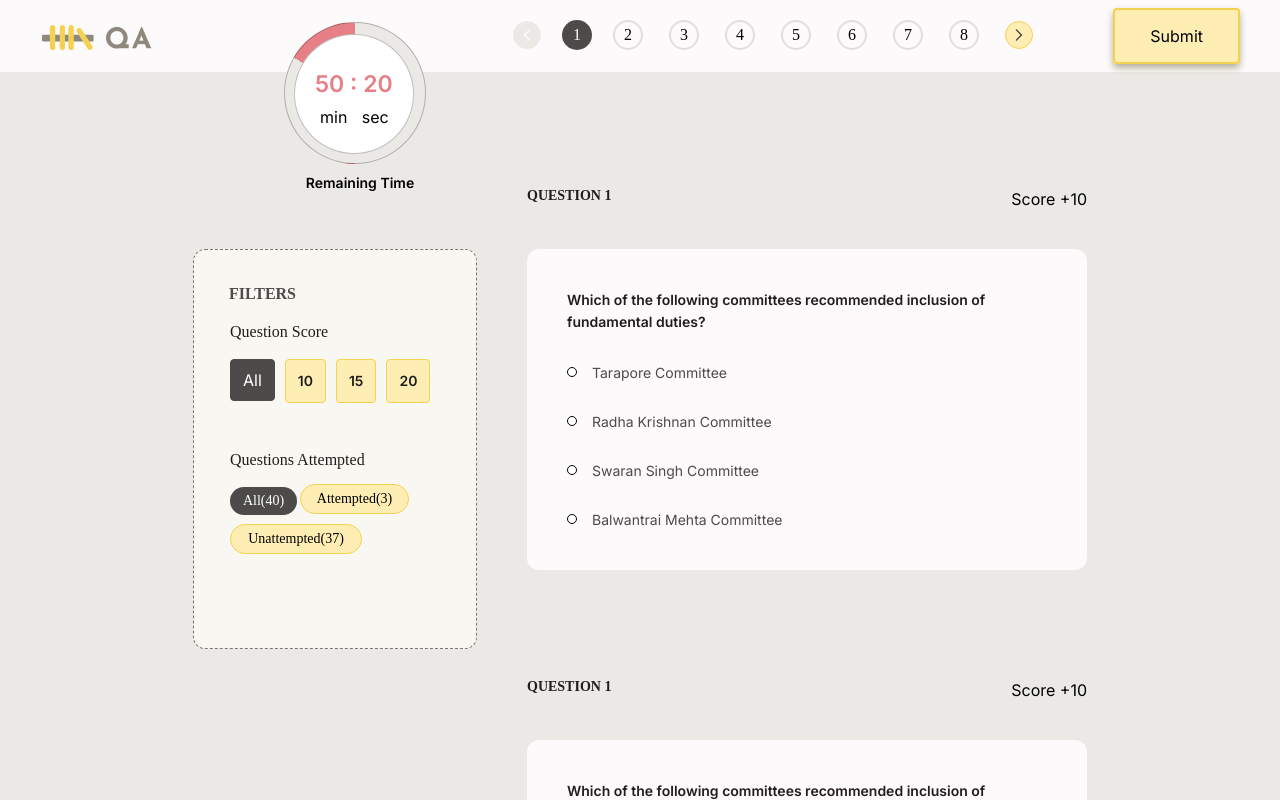
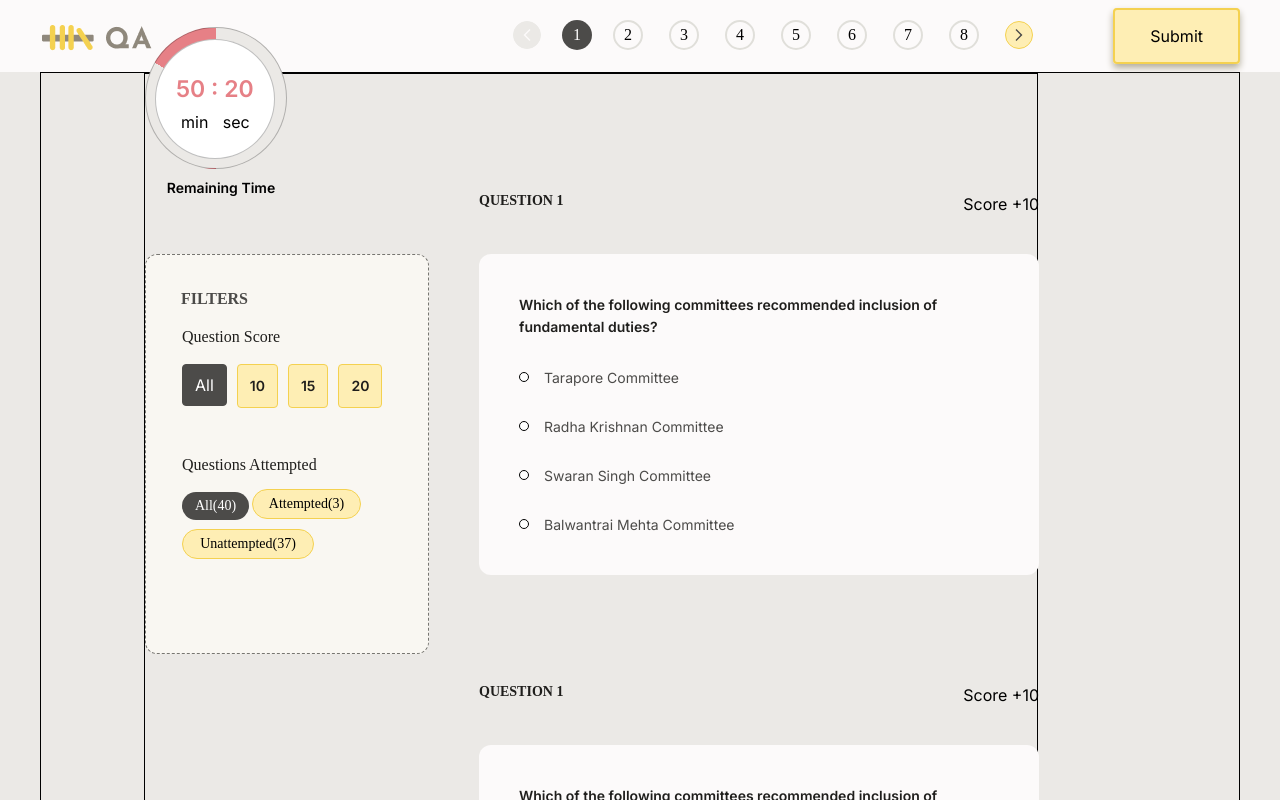
Before and after one commit to tannukumari14/assessment-platform, a Next.js app: page /component in a window 1280 px wide. Shown: the top 800 px of the page. Built offline with nearby package versions, Linux system fonts and the light colour scheme; a web font is replaced by a local one.

Commit message:
portal css

```diff
--- a/app/Portal.js
+++ b/app/Portal.js
@@ -4,7 +4,6 @@ import "./Portal.css";
 const Portal = () => {
     return (
         <>
-            <div className="portalMain">
             <h2 className="portal">MCQ Test Portal</h2>
             <div className="border">
                 <div className="portal-border">
@@ -45,7 +44,7 @@ const Portal = () => {
                 </div>
             </div>
             <div className="margin"></div>
-            </div>
+
         </>
     );
 }
--- a/app/component/Assessment_Question_Page.css
+++ b/app/component/Assessment_Question_Page.css
@@ -5,13 +5,19 @@ html {
 
 .page-header{
   display: flex;
-  justify-content: center;
-  margin-top: -3px;
+  border:1px solid black;
+  width:1200px;
+  margin: auto;
 }
 
 .outer-border{
   display: flex;
+  justify-content:space-between;
+  border:1px solid black;
+  width:894px;
+  margin-left: 103px;
 }
+
 
 .filter-button{
   display: flex;
--- a/app/component/Assessment_Question_Page.js
+++ b/app/component/Assessment_Question_Page.js
@@ -9,7 +9,8 @@ const Assessment_Question_Page = () => {
         <>
             <div className="page-header">
                 <div className="outer-border">
-                    <div>
+                    <div className="border-assessment">
+
                         <Clock />
 
                         <Modal/>
@@ -23,8 +24,8 @@ const Assessment_Question_Page = () => {
                         <Questions/>
                     </div>
                 </div>
+                </div>
 
-            </div>
             <div className="margin-assessment"></div>
         </>
     );
--- a/app/component/Clock.css
+++ b/app/component/Clock.css
@@ -4,7 +4,6 @@ html {
 }
 
 .clock-box {
-  margin: auto;
   width: 152px;
   height: 180px;
   position: relative;
--- a/app/globals.css
+++ b/app/globals.css
@@ -19,11 +19,6 @@ body {
 @media (max-width: 567px) {
 
 /* page 1 */
-/* header */
-.border-header{
-  margin: auto;
-  width: 100%;
-}
 
 /* portal */
 .portalMain{
@@ -34,7 +29,6 @@ body {
 .border{
   width: 320px;
   height: auto;
-  background: #FCFAFA;
 }
 
 .Instructions{
```
Lines whose indentation alone changed are shown as unchanged.
